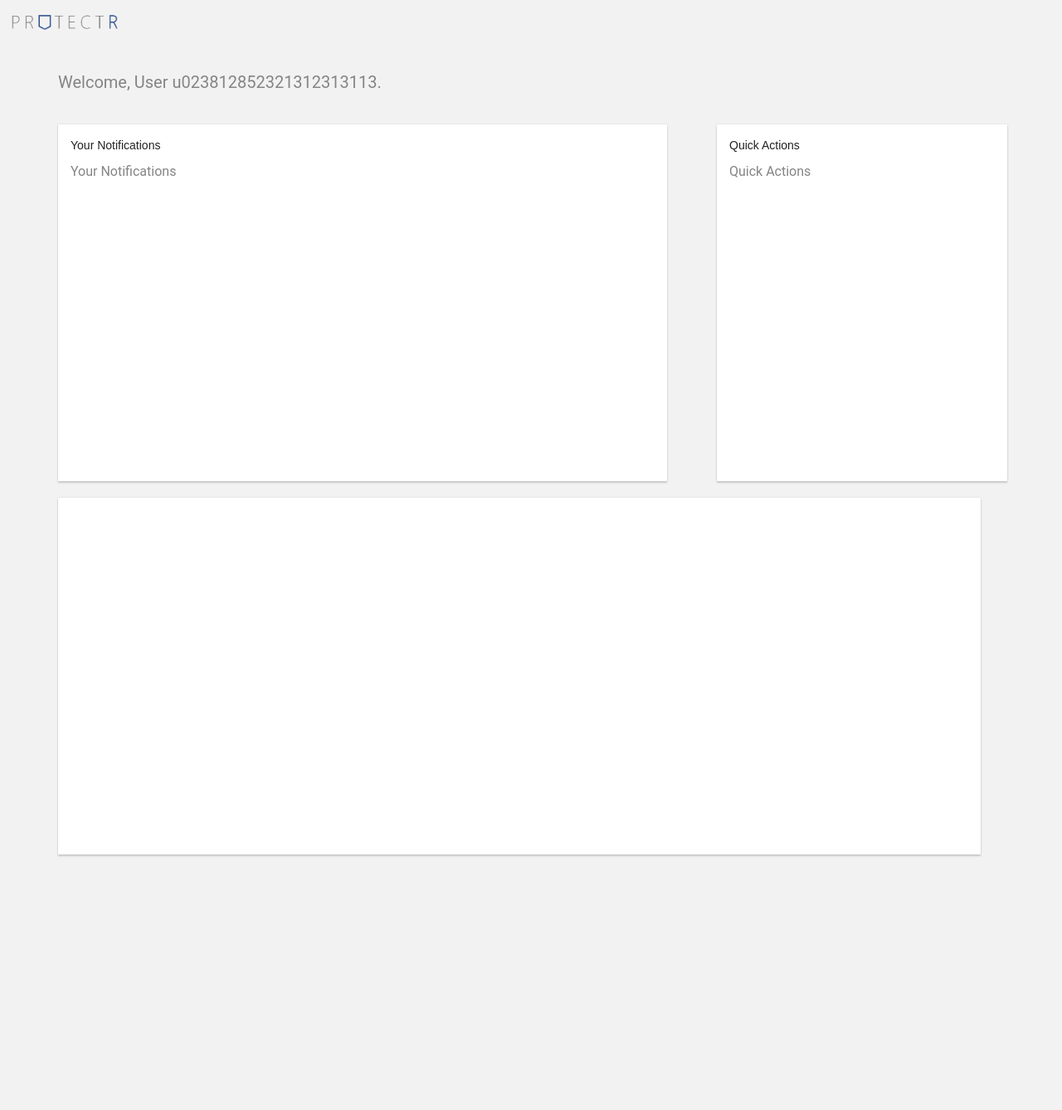
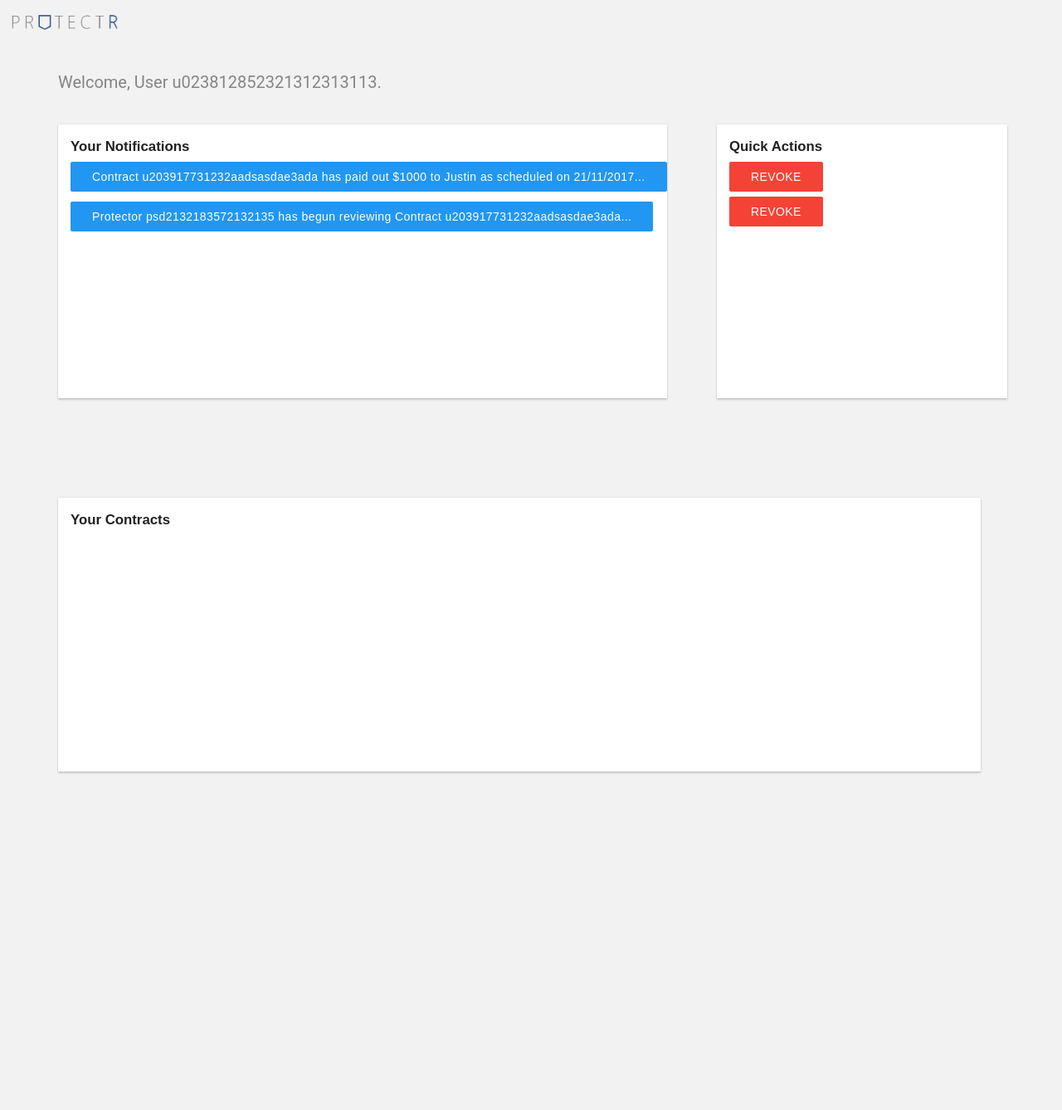
Before and after one commit to DingYao/Human-supervised-Smart-Contracts, a Django app: page /user/dashboard in a window 1280 px wide. Shown: the whole page at 83% size. After the commit the page ends 933 px from the top, so only its background shows below. Run offline with Django 3.2, Linux system fonts and the light colour scheme; some libraries are stand-ins or nearby versions.

Commit message:
user dashboard notifs and quick actions

```diff
--- a/executor/main/static/style.css
+++ b/executor/main/static/style.css
@@ -31,6 +31,11 @@
 	color: #3F73CC;
 }
 
+legend {
+	font-weight: bold;
+	font-size:120%;
+}
+
 #navbar {
 	width: 100%;
 	height: 50px;
@@ -48,14 +53,13 @@
 
 .dashboard {
 	width: 100%;
-	height: 1200px;
+	height: 1000px;
 }
 .notifs-left {
 	position: absolute;
 	top: 150px;
-
 	width: 55%;
-	height: 400px;
+	min-height: 300px;
 
 }
 
@@ -64,14 +68,27 @@
 	top: 150px;
 	left: 67.5%;
 	width: 25%;
-
-	height: 400px;
+	min-height: 300px;
 }
 
 .contracts-list {
 	position: absolute;
 	top: 600px;
-	height: 400px;
+	min-height: 300px;
 	width: 84.5%;
 	display: inline-block;
 }
+
+.mui-btn+.mui-btn {
+    margin-left: 0px;
+}
+
+#notif {
+	text-transform: none;
+	text-align:left;
+}
+
+#action {
+	display:block;
+	clear:both;
+}
--- a/executor/main/templates/main/usr_dashboard.html
+++ b/executor/main/templates/main/usr_dashboard.html
@@ -5,10 +5,16 @@
 {% endblock %}
 
 {% block notifs %}
-<h4>Your Notifications</h4>
+{% for notif in user.notifications %}
+<button class="mui-btn mui-btn--primary" id='notif'>{{ notif }}...</button>
+{% endfor %}
 {% endblock %}
 {% block quick-actions %}
-<h4>Quick Actions</h4>
+{% for action in user.actions %}
+<button class="mui-btn mui-btn--danger" id='action'>{{ action }}</button>
+{% endfor %}
 {% endblock %}
 {% block contract_list %}
+<legend>Your Contracts</legend>
+
 {% endblock %}
--- a/executor/main/views.py
+++ b/executor/main/views.py
@@ -15,7 +15,12 @@
 def usrDashboard(request):
     template = loader.get_template('main/usr_dashboard.html')
     context = {
-        'user': { 'user_type': 1 },
+        'user': { 'user_type': 1,
+                  'notifications': ['Contract u203917731232aadsasdae3ada has paid out $1000 to Justin as scheduled on 21/11/2017',
+                                    'Protector psd2132183572132135 has begun reviewing Contract u203917731232aadsasdae3ada',
+                                    ],
+                  'actions' : ['Revoke', 'Revoke']
+                },
     }
     return HttpResponse(template.render(context, request))
 
```
